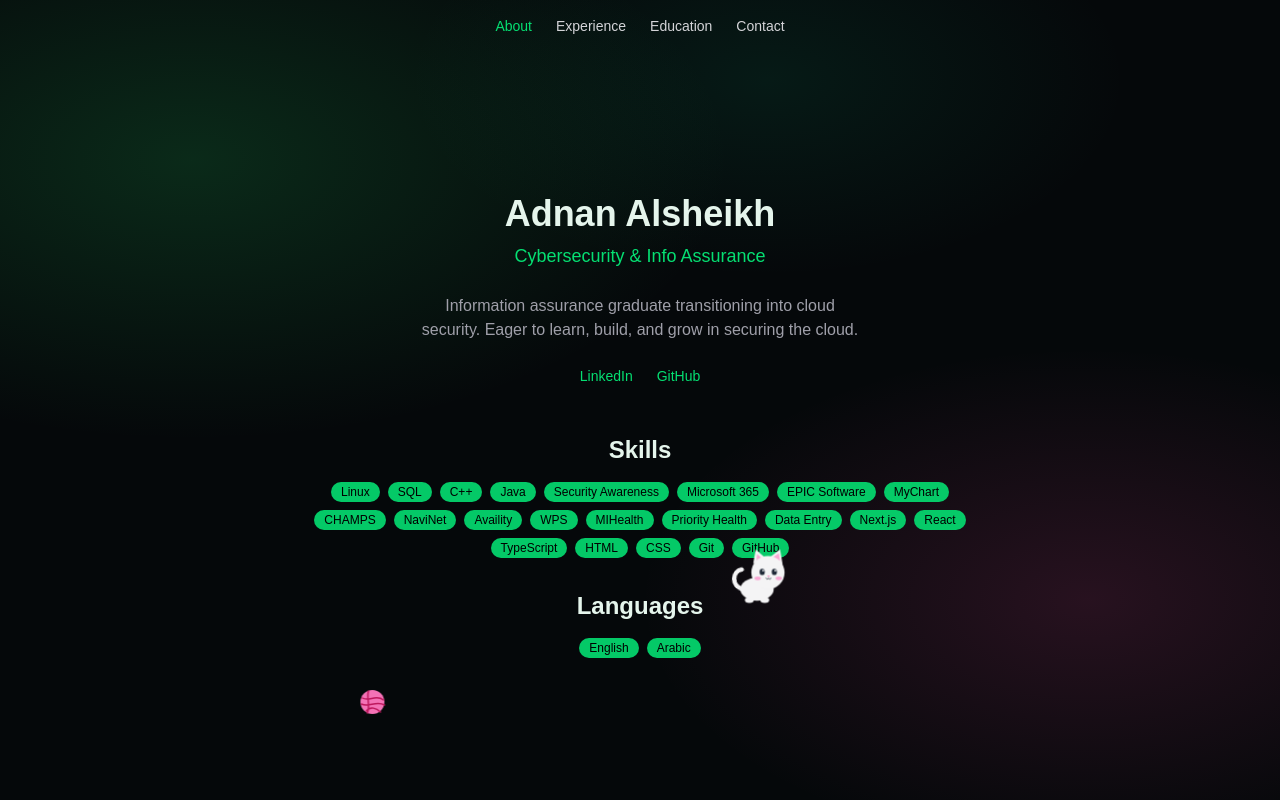
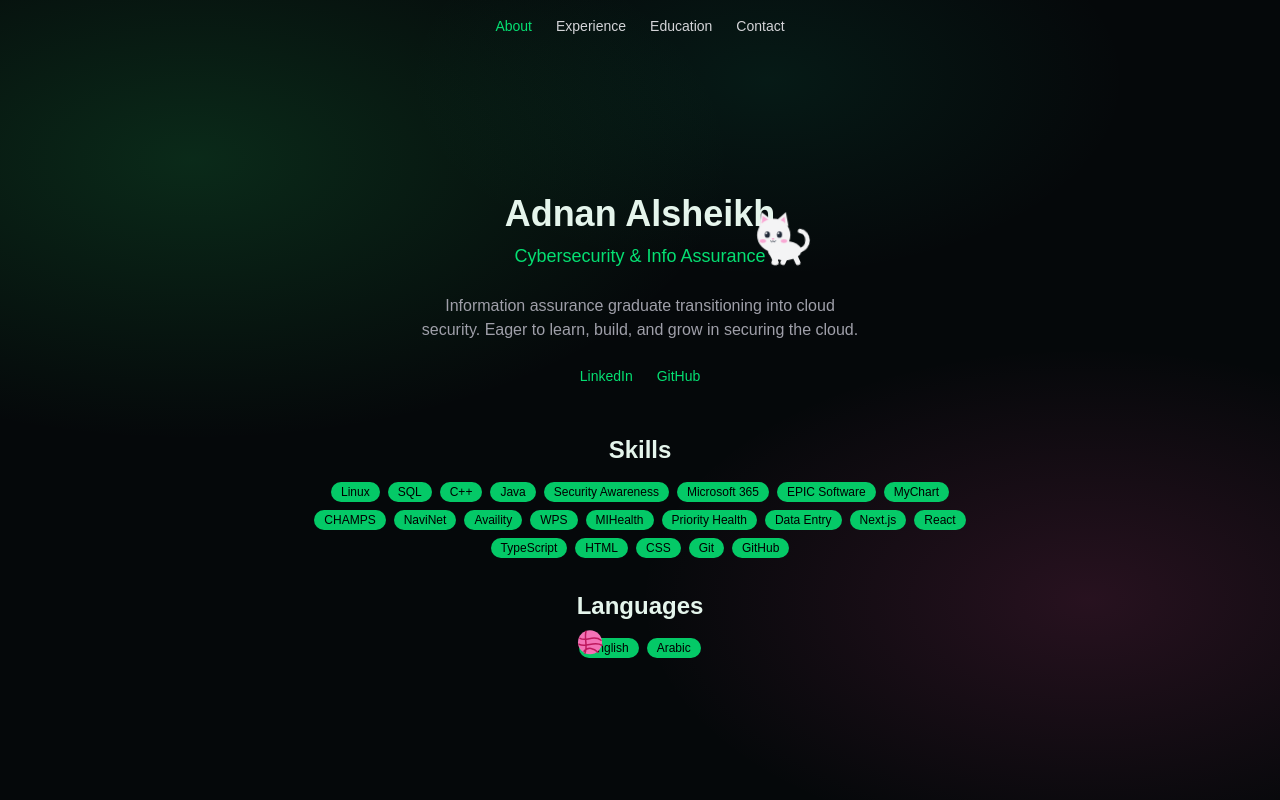
Before and after one commit to aalsheikh1/Portfolio, a Next.js app in the folder portfolio/: page / in a window 1280 px wide. Built offline with nearby package versions, Linux system fonts and the light colour scheme.

Commit message:
Make cat walk on legs with random movement

```diff
--- a/portfolio/app/cat.tsx
+++ b/portfolio/app/cat.tsx
@@ -1,14 +1,190 @@
-// Decorative cute white cat that wanders the screen, then finds a yarn ball
-// and plays with it. Animations live in globals.css (classes only, no inline
-// styles, so it works with the strict CSP).
+"use client";
+
+import { useEffect, useRef } from "react";
+
+// Decorative cute white cat that wanders randomly, sits, and plays with a
+// yarn ball. Positions are set through the DOM style API (not style
+// attributes), so it works with the strict CSP. Leg/tail/pounce animations
+// live in globals.css.
+
+const CAT_W = 64;
+const CAT_H = 58;
+const YARN = 28;
+const SPEED = 90; // px per second
+
 export function WalkingCat() {
+  const rootRef = useRef<HTMLDivElement>(null);
+  const catRef = useRef<HTMLDivElement>(null);
+  const faceRef = useRef<HTMLDivElement>(null);
+  const yarnRef = useRef<HTMLDivElement>(null);
+  const spinRef = useRef<SVGSVGElement>(null);
+
+  useEffect(() => {
+    const root = rootRef.current;
+    const cat = catRef.current;
+    const face = faceRef.current;
+    const yarn = yarnRef.current;
+    const spin = spinRef.current;
+    if (!root || !cat || !face || !yarn || !spin) return;
+
+    let alive = true;
+    let frame = 0;
+    const timers: number[] = [];
+
+    const rand = (a: number, b: number) => a + Math.random() * (b - a);
+    const clamp = (v: number, lo: number, hi: number) =>
+      Math.min(Math.max(v, lo), Math.max(lo, hi));
+    const clampCatX = (x: number) => clamp(x, 0, window.innerWidth - CAT_W);
+    const clampCatY = (y: number) => clamp(y, 60, window.innerHeight - CAT_H);
+    const clampYarnX = (x: number) => clamp(x, 0, window.innerWidth - YARN);
+    const clampYarnY = (y: number) => clamp(y, 60, window.innerHeight - YARN);
+
+    let cx = clampCatX(rand(0, window.innerWidth));
+    let cy = clampCatY(rand(0, window.innerHeight));
+    let yx = clampYarnX(rand(0, window.innerWidth));
+    let yy = clampYarnY(rand(0, window.innerHeight));
+    let yarnAngle = 0;
+
+    const draw = () => {
+      cat.style.transform = `translate(${cx}px, ${cy}px)`;
+      yarn.style.transform = `translate(${yx}px, ${yy}px)`;
+      spin.style.transform = `rotate(${yarnAngle}deg)`;
+    };
+    const faceTowards = (x: number) => {
+      face.style.transform = x < cx ? "scaleX(-1)" : "none";
+    };
+
+    // Reduced motion: sit still next to the yarn.
+    if (window.matchMedia("(prefers-reduced-motion: reduce)").matches) {
+      cx = 24;
+      cy = clampCatY(window.innerHeight);
+      yx = cx + CAT_W + 4;
+      yy = clampYarnY(window.innerHeight - 10);
+      draw();
+      root.dataset.ready = "true";
+      return;
+    }
+
+    const wait = (ms: number) =>
+      new Promise<void>((resolve) => {
+        timers.push(window.setTimeout(resolve, ms));
+      });
+
+    const moveTo = (tx: number, ty: number) =>
+      new Promise<void>((resolve) => {
+        faceTowards(tx);
+        root.dataset.moving = "true";
+        let last = performance.now();
+        const step = (now: number) => {
+          if (!alive) return resolve();
+          const dt = Math.min((now - last) / 1000, 0.05);
+          last = now;
+          const dx = tx - cx;
+          const dy = ty - cy;
+          const dist = Math.hypot(dx, dy);
+          const move = SPEED * dt;
+          if (dist <= move) {
+            cx = tx;
+            cy = ty;
+            draw();
+            delete root.dataset.moving;
+            return resolve();
+          }
+          cx += (dx / dist) * move;
+          cy += (dy / dist) * move;
+          draw();
+          frame = requestAnimationFrame(step);
+        };
+        frame = requestAnimationFrame(step);
+      });
+
+    const rollYarn = (tx: number, ty: number, ms: number) =>
+      new Promise<void>((resolve) => {
+        const fromX = yx;
+        const fromY = yy;
+        const fromAngle = yarnAngle;
+        // Spin as if rolling: distance / radius, in degrees.
+        const turn =
+          ((Math.hypot(tx - fromX, ty - fromY) / (YARN / 2)) * 180) / Math.PI;
+        const dir = tx < fromX ? -1 : 1;
+        const start = performance.now();
+        const step = (now: number) => {
+          if (!alive) return resolve();
+          const t = Math.min((now - start) / ms, 1);
+          const ease = 1 - (1 - t) * (1 - t);
+          yx = fromX + (tx - fromX) * ease;
+          yy = fromY + (ty - fromY) * ease;
+          yarnAngle = fromAngle + dir * turn * ease;
+          draw();
+          if (t < 1) frame = requestAnimationFrame(step);
+          else resolve();
+        };
+        frame = requestAnimationFrame(step);
+      });
+
+    const playWithYarn = async () => {
+      // Stand beside the yarn, bottoms lined up.
+      const fromLeft = cx + CAT_W / 2 < yx + YARN / 2;
+      const tx = clampCatX(fromLeft ? yx - CAT_W + 10 : yx + YARN - 10);
+      const ty = clampCatY(yy + YARN - CAT_H);
+      await moveTo(tx, ty);
+      faceTowards(yx + YARN / 2 - CAT_W / 2 + (fromLeft ? 1 : -1) * CAT_W);
+      await wait(rand(400, 900));
+      root.dataset.action = "pounce";
+      await wait(500);
+      delete root.dataset.action;
+      const dir = fromLeft ? 1 : -1;
+      await rollYarn(
+        clampYarnX(yx + dir * rand(150, 320)),
+        clampYarnY(yy + rand(-90, 90)),
+        900,
+      );
+    };
+
+    const live = async () => {
+      draw();
+      root.dataset.ready = "true";
+      while (alive) {
+        const r = Math.random();
+        if (r < 0.45) {
+          await moveTo(
+            clampCatX(rand(0, window.innerWidth)),
+            clampCatY(rand(0, window.innerHeight)),
+          );
+        } else if (r < 0.7) {
+          await wait(rand(1500, 3500));
+        } else {
+          await playWithYarn();
+        }
+      }
+    };
+    live();
+
+    const onResize = () => {
+      cx = clampCatX(cx);
+      cy = clampCatY(cy);
+      yx = clampYarnX(yx);
+      yy = clampYarnY(yy);
+      draw();
+    };
+    window.addEventListener("resize", onResize);
+
+    return () => {
+      alive = false;
+      cancelAnimationFrame(frame);
+      timers.forEach((t) => window.clearTimeout(t));
+      window.removeEventListener("resize", onResize);
+    };
+  }, []);
+
   return (
     <div
+      ref={rootRef}
       aria-hidden="true"
-      className="pointer-events-none fixed inset-0 z-10 overflow-hidden"
+      className="cat-root pointer-events-none fixed inset-0 z-10 overflow-hidden"
     >
-      <div className="cat-yarn absolute left-0 top-0 w-7">
-        <svg className="cat-yarn-spin" viewBox="0 0 28 28">
+      <div ref={yarnRef} className="absolute left-0 top-0 w-7">
+        <svg ref={spinRef} viewBox="0 0 28 28">
           <circle cx="14" cy="14" r="12" fill="#f472b6" />
           <path
             d="M4 10 C 10 14, 18 6, 25 12 M3 16 C 10 20, 18 12, 26 17 M8 23 C 12 18, 18 20, 22 24 M10 3 C 8 10, 12 18, 9 25"
@@ -19,21 +195,55 @@
           />
         </svg>
       </div>
-      <div className="cat-path absolute left-0 top-0 w-16">
-        <div className="cat-face">
+      <div ref={catRef} className="absolute left-0 top-0 w-16">
+        <div ref={faceRef}>
           <div className="cat-bob">
             <svg viewBox="0 0 100 90">
               <path
                 className="cat-tail"
-                d="M24 64 C 4 62, 4 38, 18 34"
+                d="M24 62 C 4 60, 4 36, 18 32"
                 fill="none"
                 stroke="#f4f4f5"
                 strokeWidth="7"
                 strokeLinecap="round"
               />
-              <ellipse cx="46" cy="64" rx="26" ry="18" fill="#f4f4f5" />
-              <ellipse cx="34" cy="81" rx="7" ry="4.5" fill="#f4f4f5" />
-              <ellipse cx="58" cy="81" rx="7" ry="4.5" fill="#f4f4f5" />
+              <rect
+                className="cat-leg"
+                x="28"
+                y="66"
+                width="8"
+                height="20"
+                rx="4"
+                fill="#f4f4f5"
+              />
+              <rect
+                className="cat-leg cat-leg-alt"
+                x="38"
+                y="66"
+                width="8"
+                height="20"
+                rx="4"
+                fill="#f4f4f5"
+              />
+              <rect
+                className="cat-leg cat-leg-alt"
+                x="52"
+                y="66"
+                width="8"
+                height="20"
+                rx="4"
+                fill="#f4f4f5"
+              />
+              <rect
+                className="cat-leg"
+                x="62"
+                y="66"
+                width="8"
+                height="20"
+                rx="4"
+                fill="#f4f4f5"
+              />
+              <ellipse cx="46" cy="62" rx="26" ry="15" fill="#f4f4f5" />
               <polygon points="40,24 44,2 60,16" fill="#f4f4f5" />
               <polygon points="66,14 82,2 86,26" fill="#f4f4f5" />
               <polygon points="45,19 46,9 54,16" fill="#f9a8d4" />
--- a/portfolio/app/globals.css
+++ b/portfolio/app/globals.css
@@ -23,61 +23,39 @@
   font-family: Arial, Helvetica, sans-serif;
 }
 
-/* Cat + yarn scene (app/cat.tsx), one 25s loop:
-   wander the screen -> spot the yarn -> pounce -> bat it and chase it off. */
-@keyframes cat-path {
-  0% { transform: translate(-10vw, 82vh); }
-  16% { transform: translate(40vw, 82vh); }
-  28% { transform: translate(80vw, 50vh); }
-  40% { transform: translate(75vw, 8vh); }
-  52% { transform: translate(55vw, 25vh); }
-  62%, 67% { transform: translate(45vw, 82vh); }
-  68.5% { transform: translate(39vw, 70vh); }
-  70%, 74% { transform: translate(33vw, 82vh); }
-  78%, 82% { transform: translate(19vw, 82vh); }
-  86%, 90% { transform: translate(9vw, 82vh); }
-  100% { transform: translate(-12vw, 82vh); }
-}
-@keyframes cat-face {
-  0%, 27.9% { transform: scaleX(1); }
-  28%, 100% { transform: scaleX(-1); }
+/* Cat + yarn (app/cat.tsx). Movement is random and driven by the script;
+   these are just the body animations. */
+.cat-root:not([data-ready]) { opacity: 0; }
+@keyframes cat-leg {
+  0%, 100% { transform: rotate(25deg); }
+  50% { transform: rotate(-25deg); }
 }
 @keyframes cat-bob {
   0%, 100% { transform: translateY(0); }
-  50% { transform: translateY(-3px); }
+  50% { transform: translateY(-2px); }
 }
 @keyframes cat-tail {
   0%, 100% { transform: rotate(0deg); }
   50% { transform: rotate(14deg); }
 }
-@keyframes cat-yarn {
-  0% { transform: translate(28vw, 86vh); opacity: 0; }
-  5%, 72% { transform: translate(28vw, 86vh); opacity: 1; }
-  76%, 80% { transform: translate(15vw, 86vh); }
-  84%, 88% { transform: translate(5vw, 86vh); }
-  97% { transform: translate(-10vw, 86vh); opacity: 1; }
-  100% { transform: translate(-10vw, 86vh); opacity: 0; }
+@keyframes cat-pounce {
+  0% { transform: translateY(0); }
+  40% { transform: translateY(-22px); }
+  100% { transform: translateY(0); }
 }
-@keyframes cat-yarn-spin {
-  0%, 72% { transform: rotate(0deg); }
-  76%, 80% { transform: rotate(-720deg); }
-  84%, 88% { transform: rotate(-1260deg); }
-  97%, 100% { transform: rotate(-2400deg); }
+.cat-leg {
+  transform-box: fill-box;
+  transform-origin: 50% 0;
 }
-.cat-path { animation: cat-path 25s linear infinite; }
-.cat-face { animation: cat-face 25s linear infinite; }
-.cat-bob { animation: cat-bob 0.35s ease-in-out infinite; }
+.cat-root[data-moving] .cat-leg { animation: cat-leg 0.35s ease-in-out infinite; }
+.cat-root[data-moving] .cat-leg-alt { animation-delay: -0.175s; }
+.cat-root[data-moving] .cat-bob { animation: cat-bob 0.35s ease-in-out infinite; }
+.cat-root[data-action="pounce"] .cat-bob { animation: cat-pounce 0.5s ease-out; }
 .cat-tail {
   transform-box: fill-box;
   transform-origin: 100% 100%;
   animation: cat-tail 1s ease-in-out infinite;
 }
-.cat-yarn { animation: cat-yarn 25s linear infinite; }
-.cat-yarn-spin { animation: cat-yarn-spin 25s linear infinite; }
 @media (prefers-reduced-motion: reduce) {
-  .cat-path, .cat-face, .cat-bob, .cat-tail, .cat-yarn, .cat-yarn-spin {
-    animation: none;
-  }
-  .cat-path { transform: translate(4vw, 82vh); }
-  .cat-yarn { transform: translate(12vw, 86vh); }
+  .cat-tail { animation: none; }
 }
```
